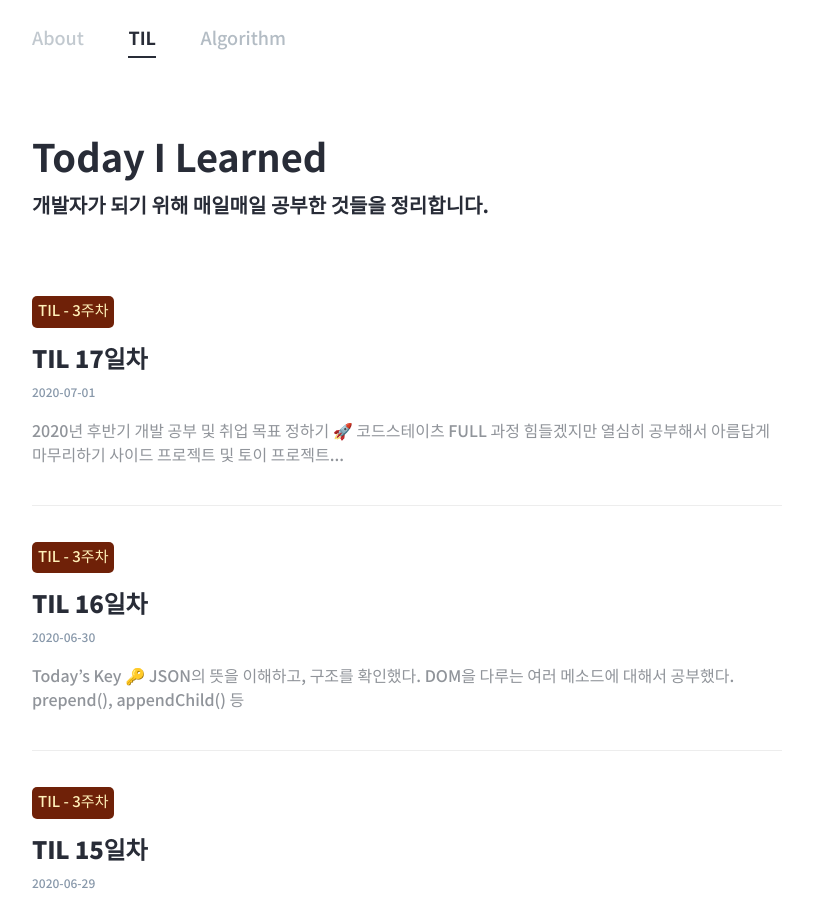
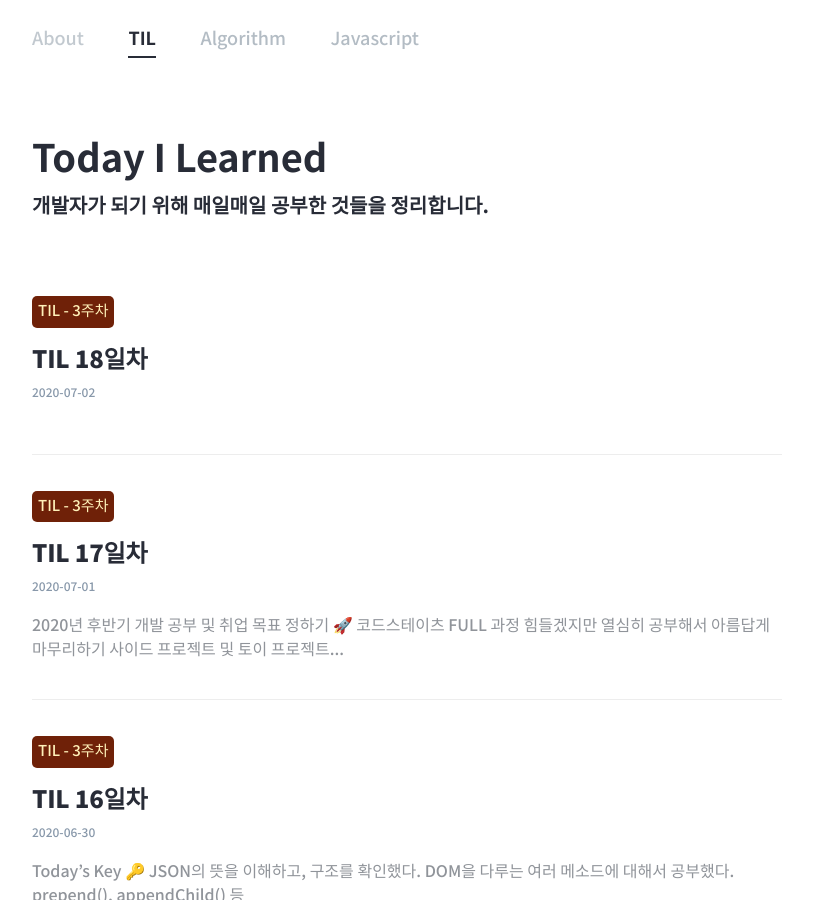
Before and after one commit to hankyeolk/hankyeolk.github.io, a Jekyll site: the page built from TIL/index.html, in a window 1280 px wide and 900 px high. Shown: the whole window, without its empty margins (233-1046 px from the left). Built offline with Jekyll 4.4.1, drawn with Linux system fonts in a browser that asks for light colours; some web fonts are replaced.

Commit message:
javascript menu make

```diff
--- /dev/null
+++ b/TIL/18_2020.07.02.md
@@ -0,0 +1,13 @@
+---
+layout: post
+title: "TIL 18일차"
+subtitle: "트위틀러 페어프로그래밍과 알고리즘, 자바스크립트 페이지 만들기"
+type: "TIL - 3주차"
+createDate: "2020-07-02"
+til: true
+text: true
+author: "hankyeolk"
+post-header: false
+header-img: ""
+order: 18
+---
--- a/_layouts/default.html
+++ b/_layouts/default.html
@@ -9,13 +9,21 @@
         <div class="nav-container">
             <ul>
                 <li class="transition">
-                    <a href="{{ '' | prepend: site.baseurl }}/" {% if current[1] == "til" or current[1] == "algorithm" %} class="normal" {% endif %} class="active">About</a>
+                    <a href="{{ '' | prepend: site.baseurl }}/"
+                        {% if current[1] == "til" or current[1] == "algorithm" or current[1] == "javascript"%}
+                        class="normal" {% endif %} class="active">About</a>
                 </li>
                 <li class="transition">
-                    <a href="{{ '/TIL' | prepend: site.baseurl }}" {% if current[1] == "til" %} class="active"{% endif %} >TIL</a>
+                    <a href="{{ '/TIL' | prepend: site.baseurl }}" {% if current[1] == "til" %} class="active"
+                        {% endif %}>TIL</a>
                 </li>
                 <li class="transition">
-                    <a href="{{ '/algorithm' | prepend: site.baseurl }}" {% if current[1] == "algorithm" %} class="active"{% endif %} >Algorithm</a>
+                    <a href="{{ '/algorithm' | prepend: site.baseurl }}" {% if current[1] == "algorithm" %}
+                        class="active" {% endif %}>Algorithm</a>
+                </li>
+                <li class="transition">
+                    <a href="{{ '/javascript' | prepend: site.baseurl }}" {% if current[1] == "javascript" %}
+                        class="active" {% endif %}>Javascript</a>
                 </li>
             </ul>
         </div>
@@ -36,4 +44,5 @@
     {% include footer.html %}
 
 </body>
+
 </html>
```
Also changed, not shown: javascript/index.html (added, +13 -0 lines). Lines whose indentation alone changed are shown as unchanged.
